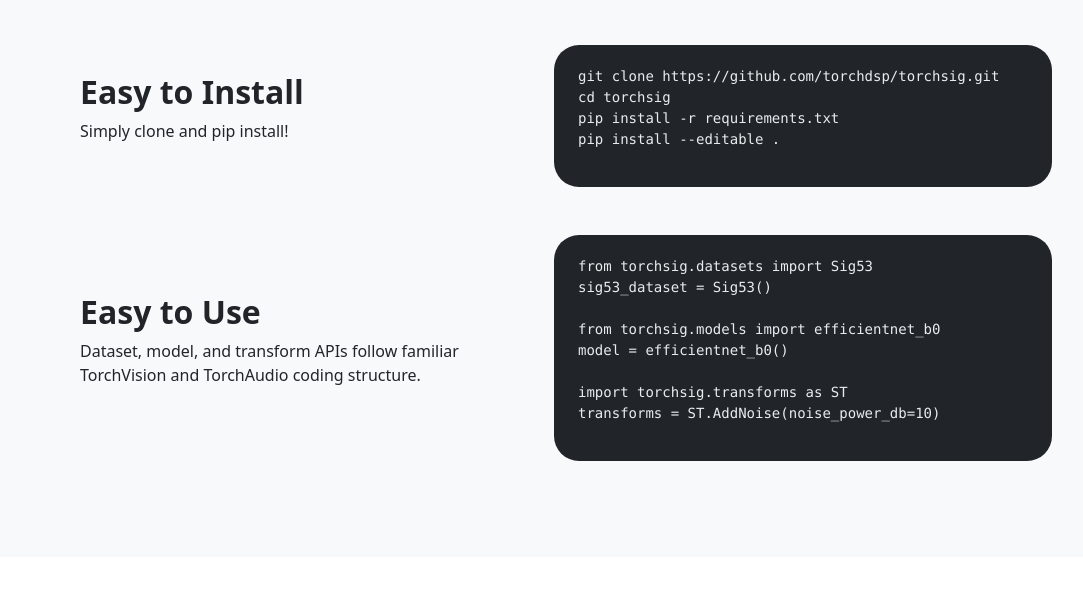
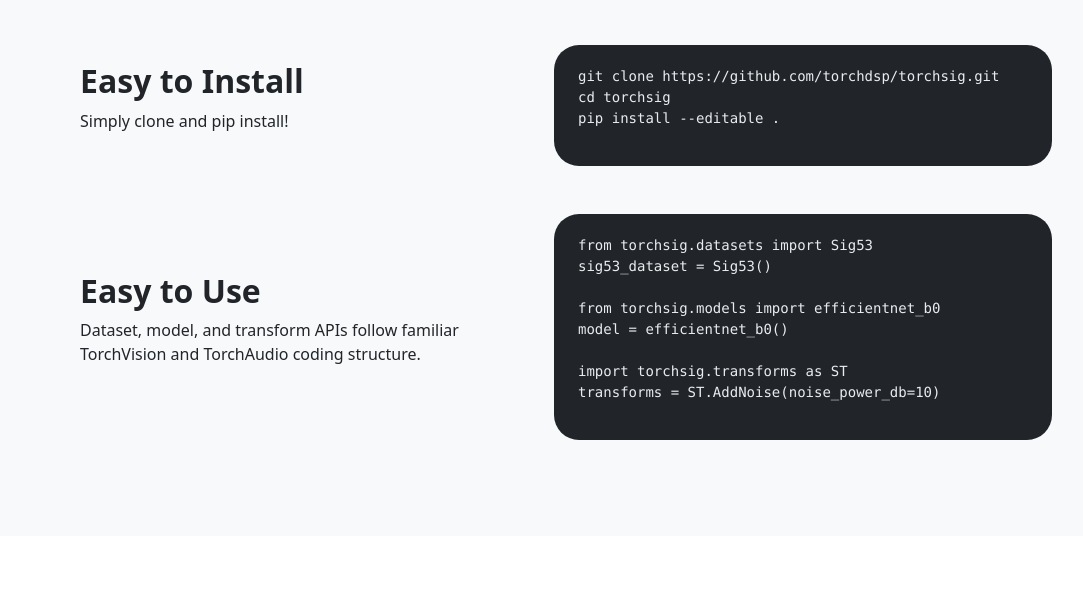
Before and after one commit to TorchDSP/torchdsp.github.io, a website: page index.html in a window 1280 px wide. Shown: the part 1740-2350 px from the top of the page, without its empty margins (86-1169 px from the left). Drawn offline with nearby package versions, Linux system fonts and the light colour scheme; files that its build step writes are made by us from their sources.

Commit message:
update installation instruction

```diff
--- a/index.html
+++ b/index.html
@@ -141,7 +141,6 @@
                                 <pre><code class="baseh">
 git clone https://github.com/torchdsp/torchsig.git
 cd torchsig
-pip install -r requirements.txt
 pip install --editable .
                                 </code></pre>
                             </div>
```
